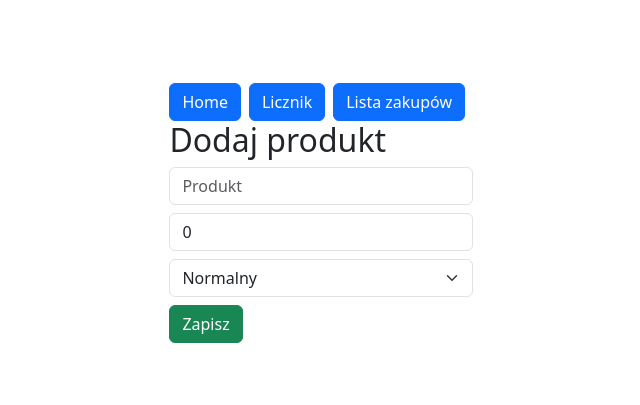
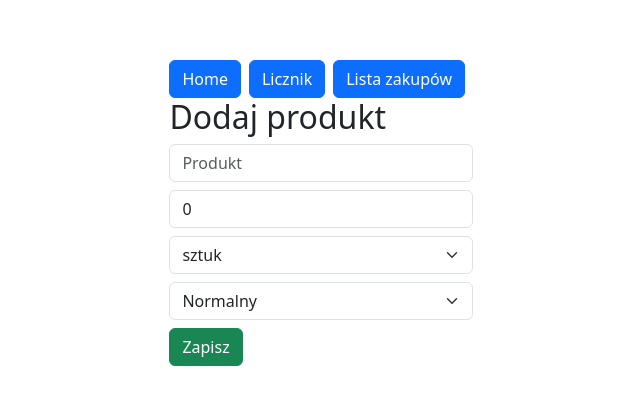
Before and after one commit to Mattii4211/vue-example, a Vue app: page /add_shopping_list_item in a window 1280 px wide. Shown: the part 199-604 px from the top of the page, without its empty margins (155-795 px from the left). Built offline with nearby package versions, Linux system fonts and the light colour scheme.

Commit message:
add units

```diff
--- a/src/components/ThingItem.vue
+++ b/src/components/ThingItem.vue
@@ -5,8 +5,8 @@ defineProps(['item']);
 <template>
   <div class="card mb-2">
     <div class="card-body">
-      <h5>{{ item.name }}</h5>
-      <p>Ilość: {{ item.quantity }}</p>
+      <h4>{{ item.name }}</h4>
+      <h5>Ilość: {{ item.quantity }} {{ item.unit }}</h5>
       <span class="badge bg-secondary">{{ item.priority }}</span>
       <button class="btn btn-danger float-end" @click="$emit('remove', item.id)">Usuń</button>
     </div>
--- a/src/views/AddShoppingListItem.vue
+++ b/src/views/AddShoppingListItem.vue
@@ -6,13 +6,15 @@ const router = useRouter()
 const name = ref('')
 const quantity = ref(0)
 const priority = ref('normal')
+const unit = ref('szt')
 
 const save = () => {
   const item = {
     id: Date.now(),
     name: name.value,
     quantity: quantity.value,
-    priority: priority.value
+    priority: priority.value,
+    unit: unit.value
   }
 
   const isValid = Object.values(item).every(value => value !== '' && value !== 0)
@@ -31,7 +33,12 @@ const save = () => {
 <template>
   <h2>Dodaj produkt</h2>
   <input v-model="name" placeholder="Produkt" class="form-control mb-2" />
-  <input v-model="quantity" type="number" placeholder="Ilość" class="form-control mb-2" />
+  <input v-model="quantity" type="number" min="0" placeholder="Ilość" class="form-control mb-2" />
+  <select v-model="unit" class="form-select mb-2">
+    <option value="szt">sztuk</option>
+    <option value="kg">kilogram</option>
+    <option value="g">gram</option>
+  </select>
   <select v-model="priority" class="form-select mb-2">
     <option value="low">Niski</option>
     <option value="normal">Normalny</option>
--- a/src/views/ShoppingList.vue
+++ b/src/views/ShoppingList.vue
@@ -30,6 +30,7 @@ const removeItem = (id) => {
     <h2>Twoje produkty</h2>
     <button @click="add" class="btn btn-success">Dodaj produkt</button>
     <button v-if="items.length" @click="clear" class="btn btn-success">Wyczyść listę</button>
+    <hr class="" />
     <div v-if="!items.length">Brak listy zakupów</div>
-  <ThingItem v-for="item in items" :key="item.id" :item="item" @remove="removeItem"/>
+    <ThingItem v-for="item in items" :key="item.id" :item="item" @remove="removeItem" />
 </template>
```
Lines whose indentation alone changed are shown as unchanged.
